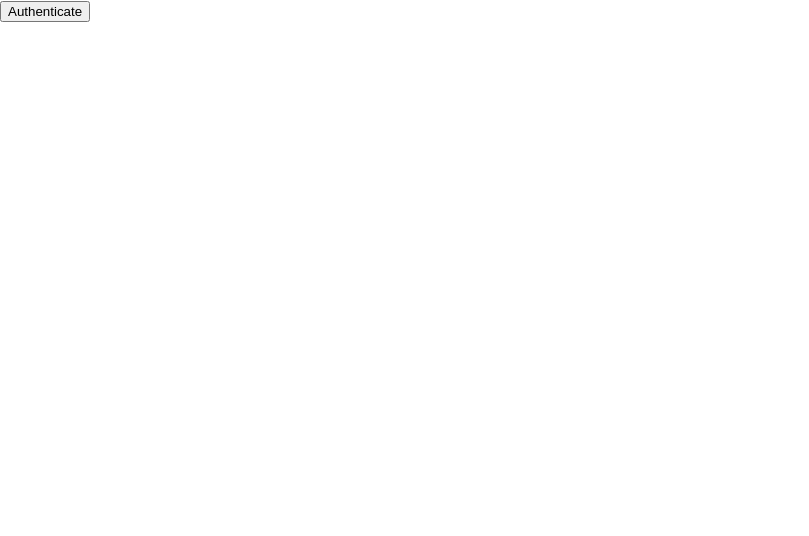
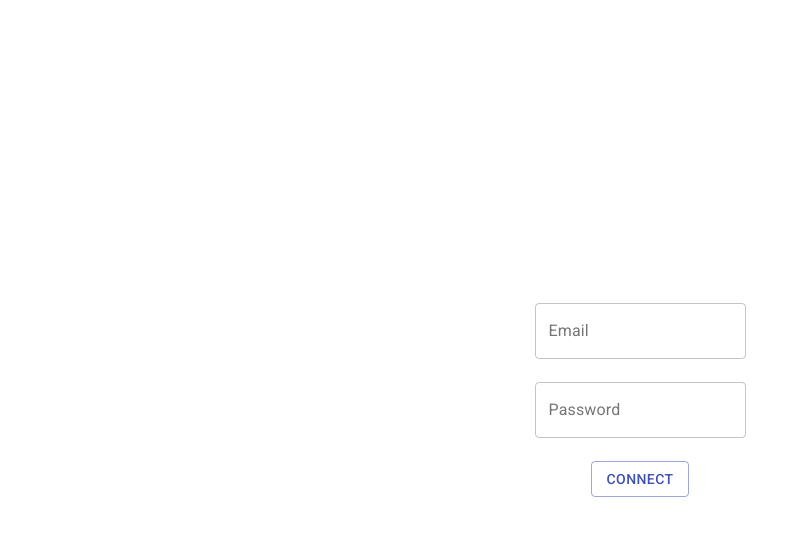
Before and after one commit to Connected-Networks/Connected-Networks-Project, a React (Create React App) app in the folder client/: page /login in a window 1280 px wide. Shown: the top 536 px of the page, without its empty margins (0-809 px from the left). Built offline with nearby package versions, Linux system fonts and the light colour scheme.

Commit message:
added email and password fields for login page

```diff
--- a/client/src/LoginPage.tsx
+++ b/client/src/LoginPage.tsx
@@ -1,5 +1,7 @@
 import * as React from "react";
 import { RouteComponentProps, useHistory } from "react-router-dom";
+import styled from "styled-components";
+import { TextField, Button } from "@material-ui/core";
 
 interface LoginPageProps {
   confirmAuth: Function;
@@ -8,13 +10,37 @@ interface LoginPageProps {
 export default function LoginPage(props: LoginPageProps) {
   const history = useHistory();
   return (
-    <button
-      onClick={() => {
-        props.confirmAuth();
-        history.push("/");
-      }}
-    >
-      Authenticate
-    </button>
+    <Container>
+      <FormContainer>
+        <TextField label="Email" variant="outlined" />
+        <TextField label="Password" variant="outlined" />
+        <Button
+          variant="outlined"
+          color="primary"
+          onClick={() => {
+            props.confirmAuth();
+            history.push("/");
+          }}
+        >
+          Connect
+        </Button>
+      </FormContainer>
+    </Container>
   );
 }
+
+const Container = styled.div`
+  height: 100vh;
+  width: 100vw;
+  display: flex;
+  justify-content: center;
+  align-items: center;
+`;
+
+const FormContainer = styled.div`
+  height: 30vh;
+  display: flex;
+  flex-direction: column;
+  justify-content: space-evenly;
+  align-items: center;
+`;
```
